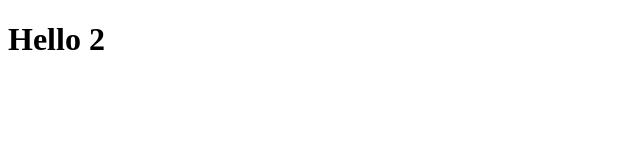
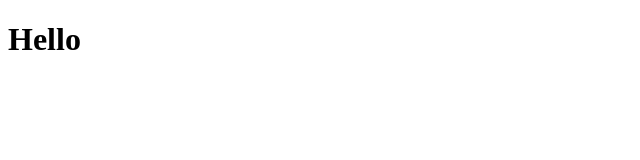
Before and after one commit to anitalhs/anitalhs.github.io, a plain HTML site: page index.html in a window 1280 px wide. Shown: the full height of the page, 0-640 px from the left. Drawn offline with Linux system fonts and the light colour scheme.

Commit message:
change back

```diff
--- a/index.html
+++ b/index.html
@@ -5,6 +5,6 @@
     </head>
 
     <body>
-        <h1>Hello 2</h1>
+        <h1>Hello</h1>
     </body>
 </html>
```
